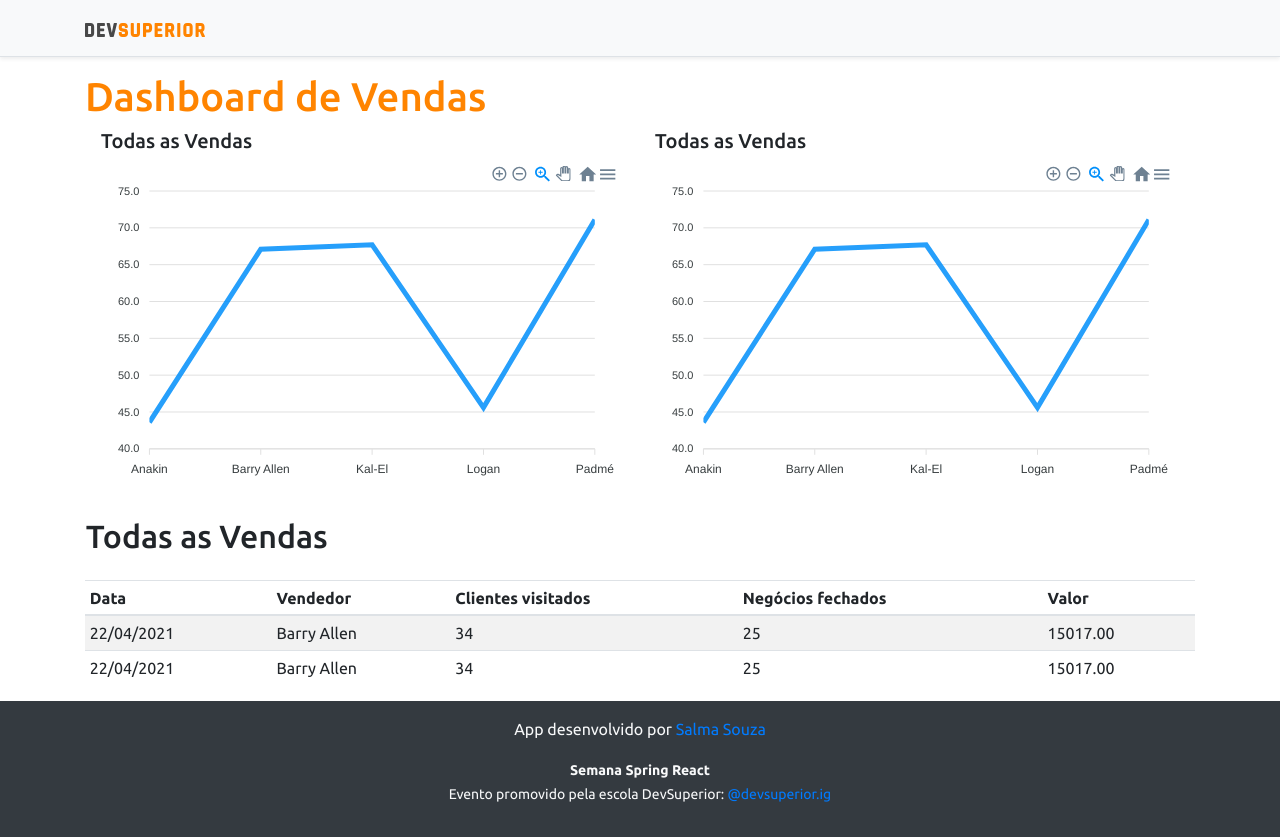
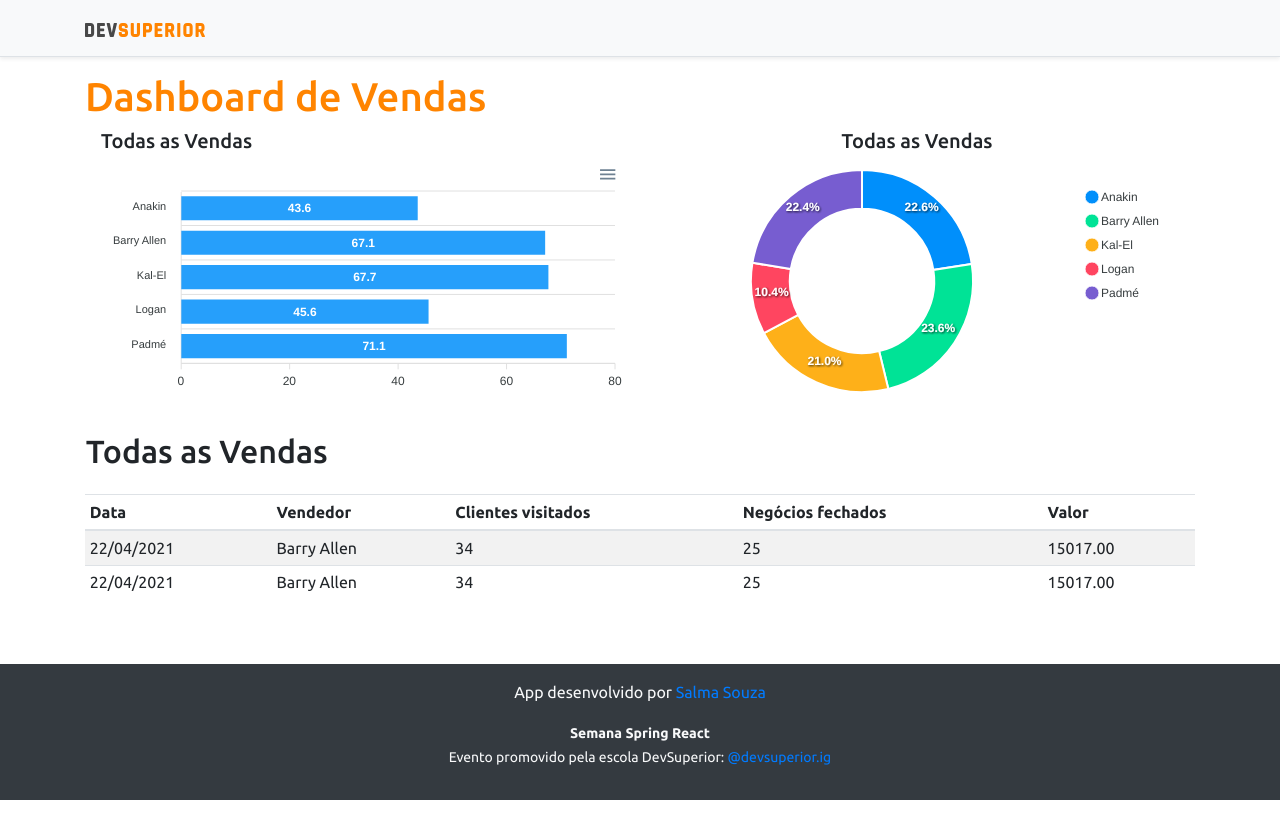
Before and after one commit to salmasouza/projeto-sds3, a React (Create React App) app in the folder frontend/: page / in a window 1280 px wide. After the commit the page ends 800 px from the top, so only its background shows below. Built offline with nearby package versions, Linux system fonts and the light colour scheme; the HTML template or start-up script is replaced by a standard one.

Commit message:
Static charts

```diff
--- a/frontend/src/App.tsx
+++ b/frontend/src/App.tsx
@@ -2,7 +2,7 @@
 
 import BarChart from "components/BarChart";
 import DataTable from "components/DataTable";
-import DonutChart from "components/BarChart";
+import DonutChart from "components/DonutChart";
 import NavBar from "components/NavBar";
 import Footer from "components/Footer";
 
@@ -13,16 +13,18 @@ function App() {
       <div className="container">
         <h1 className="text-primary">Dashboard de Vendas</h1>
 
-
         <div className='row px-3'>
           <div className="col-sm-6">
             <h5>Todas as Vendas</h5>
             <BarChart/>
           </div>
           <div className="col-sm-6">
-            <h5>Todas as Vendas</h5>
+            <h5 className="text-center text-secundary">Todas as Vendas</h5>
             <DonutChart/>
           </div>
+
+
+
 
         <div className="py-3">
           <h2 className="twxt-primary">Todas as Vendas</h2>
--- a/frontend/src/components/BarChart/index.tsx
+++ b/frontend/src/components/BarChart/index.tsx
@@ -27,6 +27,8 @@ const BarChart = () => {
        <Chart
             options={{...options, xaxis: mockData.labels}}
             series={mockData.series}
+            type='bar'
+            height = '240'
        />
     );
 }
```
